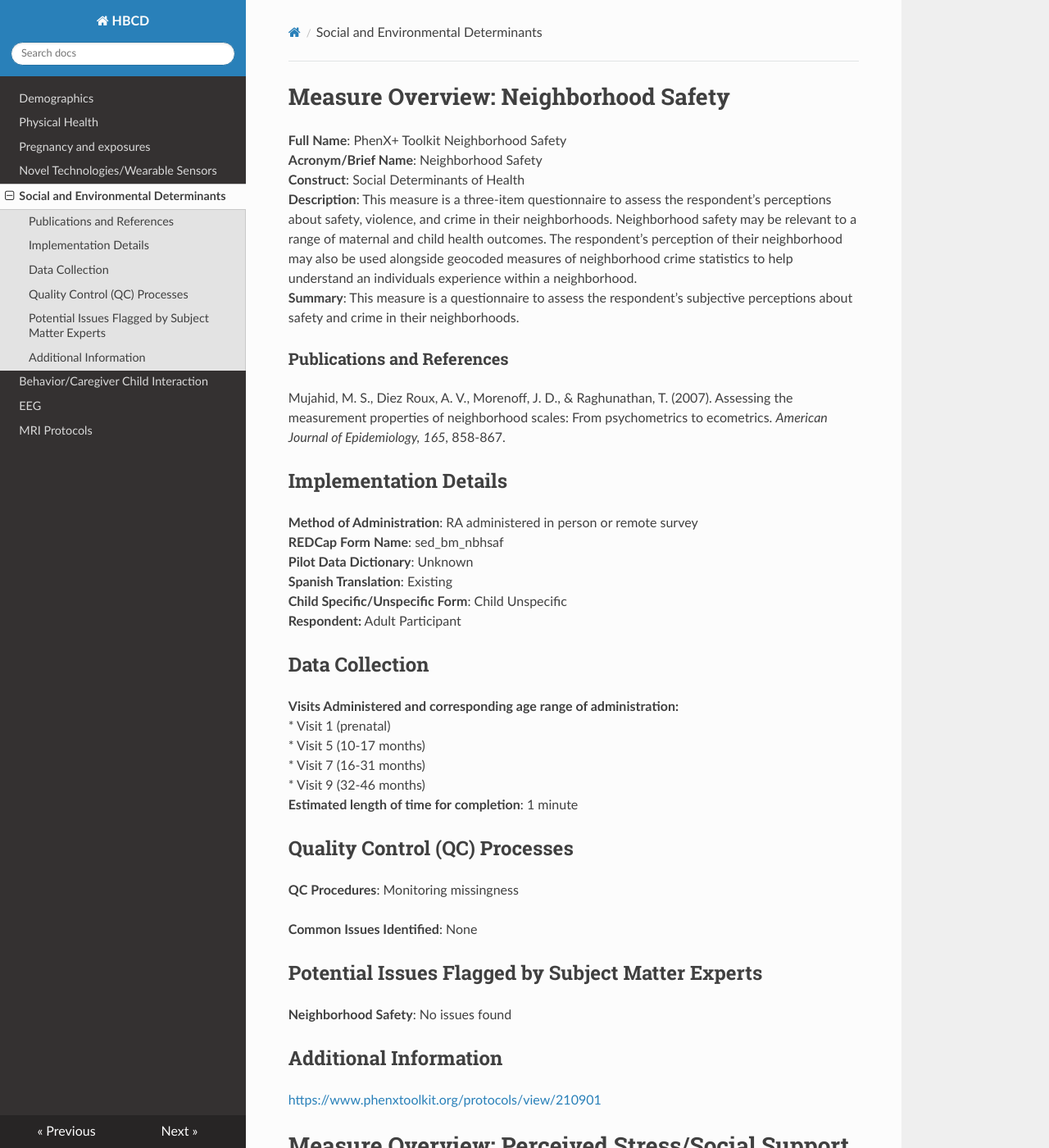
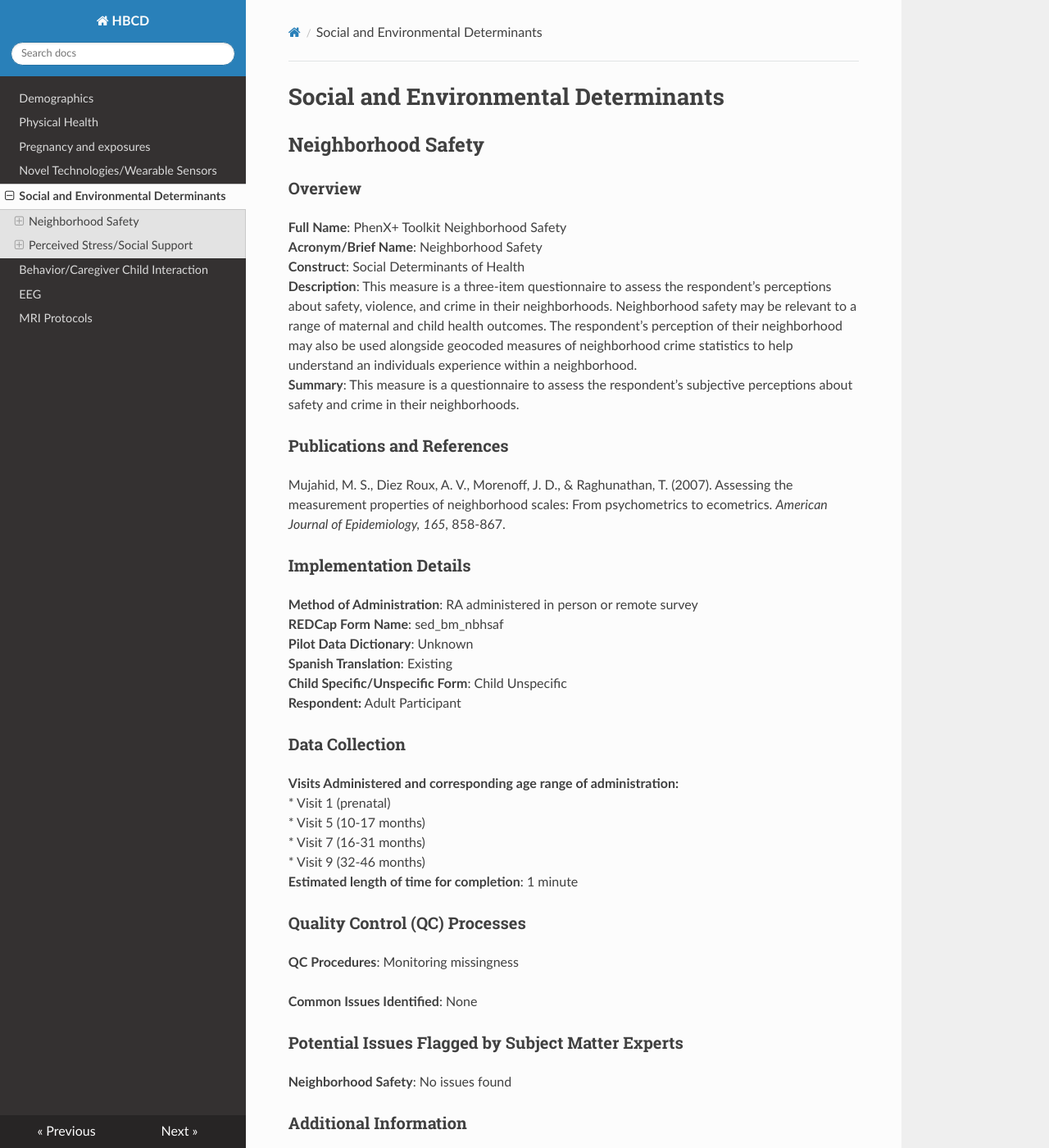
Before and after one commit to mattcieslak/hbcd-docs, an MkDocs documentation site: the page built from docs/socenv_determinants.md, in a window 1280 px wide and 1400 px high. Shown: the whole window at 82% size. Built offline with MkDocs 1.6.1, drawn with Linux system fonts in a browser that asks for light colours; nearby versions of some CDN libraries; some of the changed text lies outside the part shown.

Commit message:
Update socenv_determinants.md

```diff
--- a/docs/socenv_determinants.md
+++ b/docs/socenv_determinants.md
@@ -1,8 +1,7 @@
----
-title: "Social and Environmental Determinants"
----
+# Social and Environmental Determinants
 
-# Measure Overview: Neighborhood Safety
+## Neighborhood Safety
+### Overview
 **Full Name**: PhenX+ Toolkit Neighborhood Safety
 **Acronym/Brief Name**: Neighborhood Safety
 **Construct**:  Social Determinants of Health
@@ -12,7 +11,7 @@ title: "Social and Environmental Determinants"
 ### Publications and References
 Mujahid, M. S., Diez Roux, A. V., Morenoff, J. D., & Raghunathan, T. (2007). Assessing the measurement properties of neighborhood scales: From psychometrics to ecometrics. *American Journal of Epidemiology,* *165,* 858-867.
 
-## Implementation Details
+### Implementation Details
 **Method of Administration**: RA administered in person or remote survey
 **REDCap Form Name**: sed\_bm\_nbhsaf
 **Pilot Data Dictionary**: Unknown
@@ -20,7 +19,7 @@ Mujahid, M. S., Diez Roux, A. V., Morenoff, J. D., & Raghunathan, T. (2007). Ass
 **Child Specific/Unspecific Form**: Child Unspecific
 **Respondent:** Adult Participant
 
-## Data Collection
+### Data Collection
 **Visits Administered and corresponding age range of administration:**
   * Visit 1 (prenatal)
   * Visit 5 (10-17 months)
@@ -28,19 +27,20 @@ Mujahid, M. S., Diez Roux, A. V., Morenoff, J. D., & Raghunathan, T. (2007). Ass
   * Visit 9 (32-46 months)
 **Estimated length of time for completion**: 1 minute
 
-## Quality Control (QC) Processes
+### Quality Control (QC) Processes
 **QC Procedures**: Monitoring missingness
 
 **Common Issues Identified**: None
 
-## Potential Issues Flagged by Subject Matter Experts
+### Potential Issues Flagged by Subject Matter Experts
 **Neighborhood Safety**: No issues found
 
-## Additional Information
+### Additional Information
 [https://www.phenxtoolkit.org/protocols/view/210901](https://www.phenxtoolkit.org/protocols/view/210901)
 
 
-# Measure Overview: Perceived Stress/Social Support
+## Perceived Stress/Social Support
+### Overview
 **Full Name**: Patient-Reported Outcome Measurement Information System
 **Acronym/Brief Name**: Perceived Stress/Social Support
 **Construct**: Perceived Stress/Social Support
@@ -51,7 +51,7 @@ Mujahid, M. S., Diez Roux, A. V., Morenoff, J. D., & Raghunathan, T. (2007). Ass
   * PROMIS Emotional Support: Hahn, E.A., Cella, D., Bode, R.K. *et al.* Measuring Social Well-Being in People with Chronic Illness. *Soc Indic Res* **96**, 381–401 (2010).
   * Cohen, S., Kamarck, T., & Mermelstein, R. (1983). A global measure of perceived stress. Journal of Health and Social Behavior, 24, 385-396.
 
-## Implementation Details
+### Implementation Details
 **Method of Administration**: Remote survey
 **REDCap Form Name**: sed\_bm\_strsup
 **Pilot Data Dictionary**: PROMIS
@@ -59,20 +59,20 @@ Mujahid, M. S., Diez Roux, A. V., Morenoff, J. D., & Raghunathan, T. (2007). Ass
 **Child Specific/Unspecific Form**: Child Specific
 **Respondent:** Caregiver
 
-## Data Collection
+### Data Collection
 **Visits**: V1 (prenatal), V2 (0-1m), V3 (3-9m)
 **Estimated length of time for completion**: 4 minute
 
-## Quality Control (QC) Processes
+### Quality Control (QC) Processes
 **QC Procedures**
 Monitoring the data dashboard for variable missingness, possible coding errors, scoring verification when needed, and data consistency.
 
 **Common Issues Identified**
 None
 
-## Potential Issues Flagged by Subject Matter Experts
+### Potential Issues Flagged by Subject Matter Experts
 **Perceived Stress**: No issues found
 **Social Support**: No issues found
 
-## Additional Information
+### Additional Information
 **Relevant Documents**: Scoring Manuals
```
